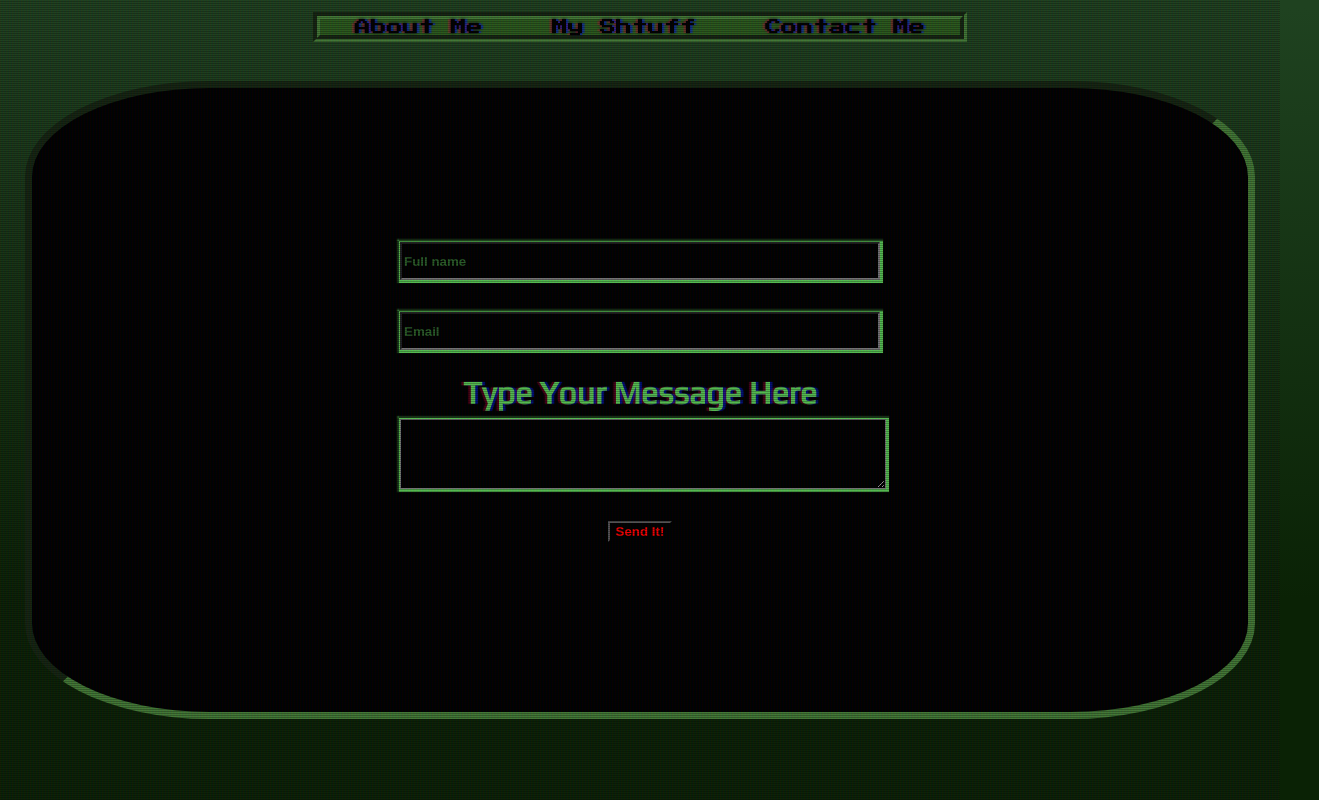
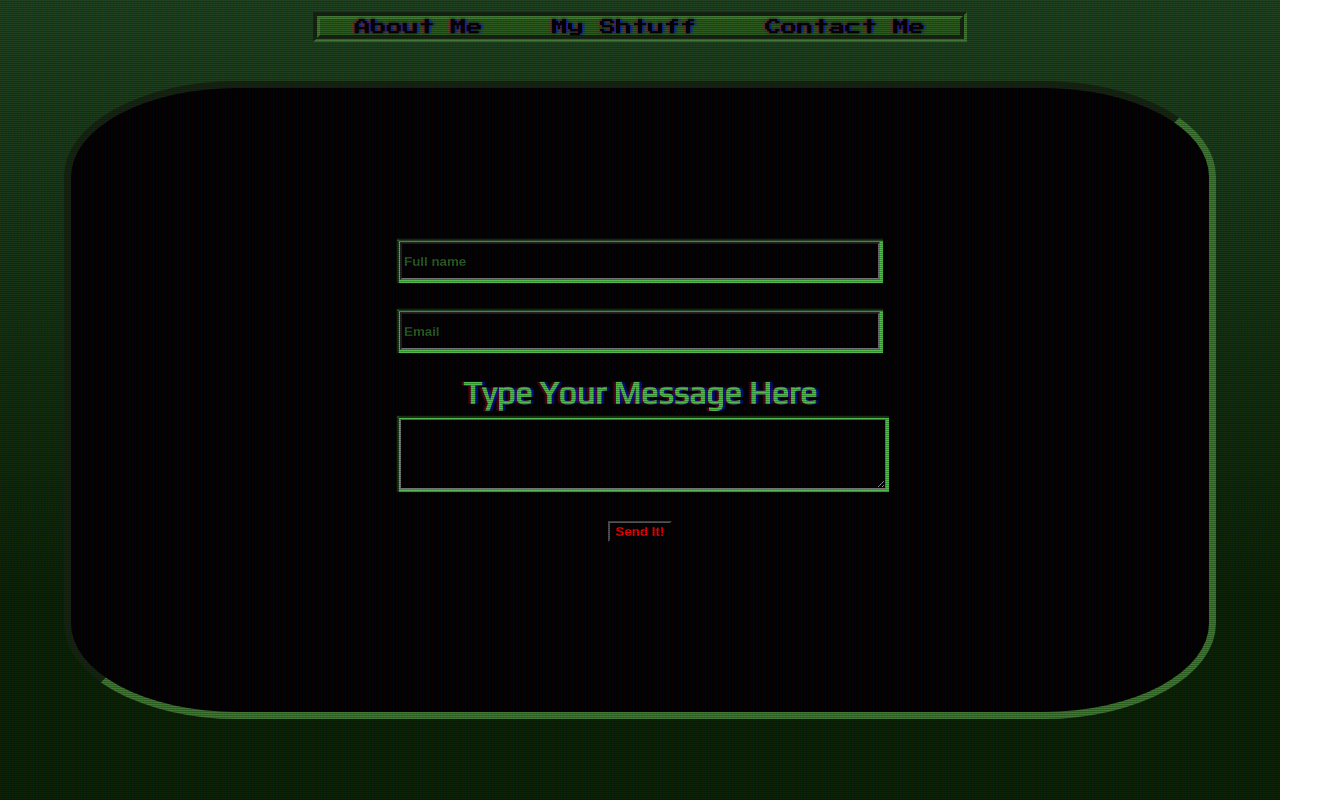
Before and after one commit to madrodgerflynn/reactFolio, a React (Create React App) app: page /Contact in a window 1280 px wide. Shown: the whole page, 1319 px wide, since content can reach past the window. Built offline with nearby package versions, Linux system fonts and the light colour scheme; a web font is replaced by a local one.

Commit message:
working on contact me form

```diff
--- a/src/componenets/contact/Contact.css
+++ b/src/componenets/contact/Contact.css
@@ -94,6 +94,13 @@
 @media screen and (max-width: 390px) {
   .contactForm {
     width: 50%;
+    /* margin-right: 1rem; */
     font-size: 1rem;
   }
+  .contactContainer {
+    width: 50%;
+  }
+  .stuffContainer {
+    width: 80%;
+  }
 }
--- a/src/componenets/contact/Contact.js
+++ b/src/componenets/contact/Contact.js
@@ -47,7 +47,6 @@ function Contact() {
   }
   return (
     <div className="stuffContainer">
-      <div className="border">
       <form className="row contactForm" onSubmit={handleEvent}>
         <div className="col nameInput">
           <input
@@ -82,7 +81,6 @@ function Contact() {
         </button>
       </form>
     </div>
-    </div>
   );
 }
 export default Contact;
--- a/src/index.css
+++ b/src/index.css
@@ -246,6 +246,3 @@ code {
     height: auto;
   }
 } */
-#root {
-  height: 100vh;
-}
```
Lines whose indentation alone changed are shown as unchanged.
